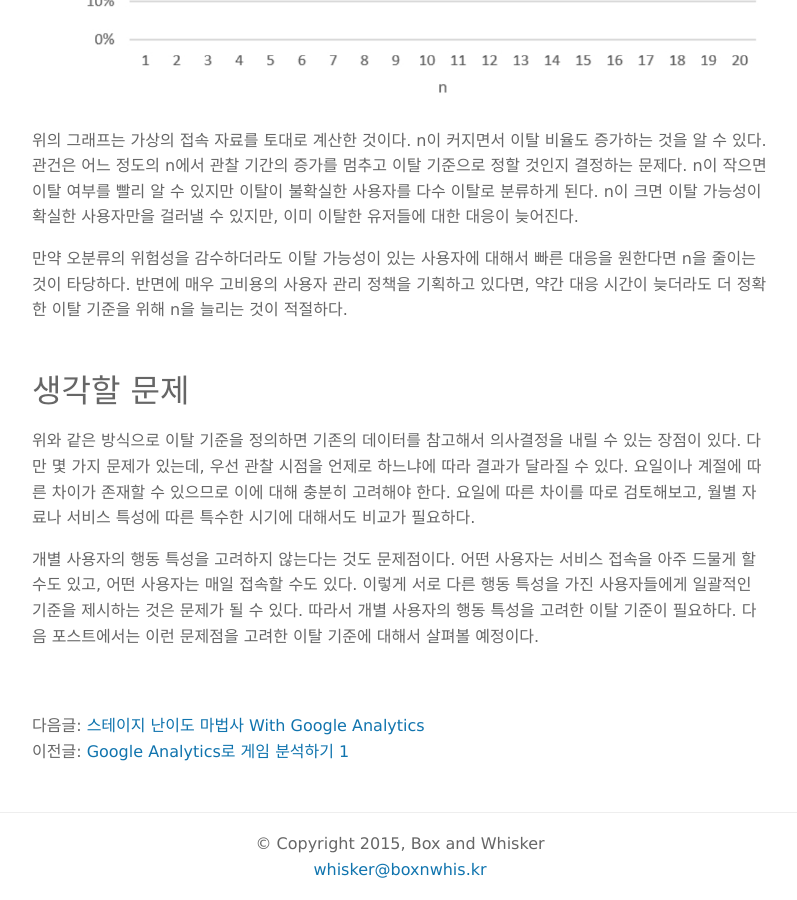
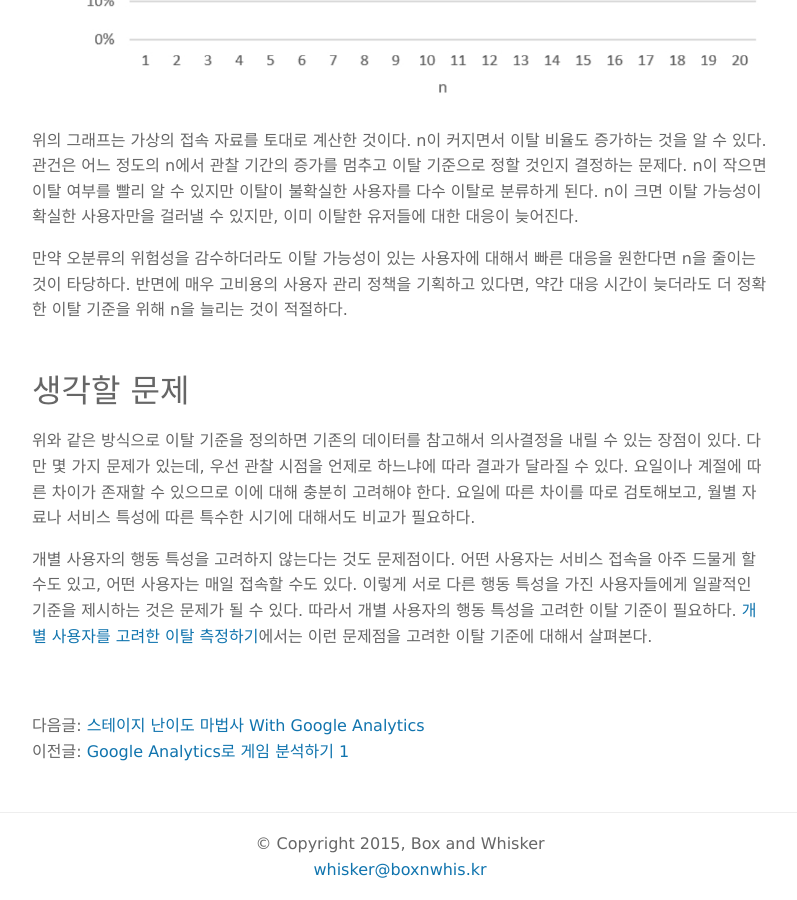
Before and after one commit to boxnwhiskr/boxnwhiskr.github.io, a Jekyll site: the page built from _posts/2014-09-15-make_a_criterion_for_churn.markdown, in a window 1280 px wide and 900 px high, scrolled down 3122 px. Shown: the whole window, without its empty margins (240-1037 px from the left). Built offline with Jekyll 4.4.1, drawn with Linux system fonts in a browser that asks for light colours; nearby versions of some CDN libraries; some web fonts are replaced; formulas are drawn with MathJax 3.

Commit message:
Add the link of the next article

```diff
--- a/_posts/2014-09-15-make_a_criterion_for_churn.markdown
+++ b/_posts/2014-09-15-make_a_criterion_for_churn.markdown
@@ -55,4 +55,4 @@ date: 2014-09-15
 
 위와 같은 방식으로 이탈 기준을 정의하면 기존의 데이터를 참고해서 의사결정을 내릴 수 있는 장점이 있다. 다만 몇 가지 문제가 있는데, 우선 관찰 시점을 언제로 하느냐에 따라 결과가 달라질 수 있다. 요일이나 계절에 따른 차이가 존재할 수 있으므로 이에 대해 충분히 고려해야 한다. 요일에 따른 차이를 따로 검토해보고, 월별 자료나 서비스 특성에 따른 특수한 시기에 대해서도 비교가 필요하다.
 
-개별 사용자의 행동 특성을 고려하지 않는다는 것도 문제점이다. 어떤 사용자는 서비스 접속을 아주 드물게 할 수도 있고, 어떤 사용자는 매일 접속할 수도 있다. 이렇게 서로 다른 행동 특성을 가진 사용자들에게 일괄적인 기준을 제시하는 것은 문제가 될 수 있다. 따라서 개별 사용자의 행동 특성을 고려한 이탈 기준이 필요하다. 다음 포스트에서는 이런 문제점을 고려한 이탈 기준에 대해서 살펴볼 예정이다.
+개별 사용자의 행동 특성을 고려하지 않는다는 것도 문제점이다. 어떤 사용자는 서비스 접속을 아주 드물게 할 수도 있고, 어떤 사용자는 매일 접속할 수도 있다. 이렇게 서로 다른 행동 특성을 가진 사용자들에게 일괄적인 기준을 제시하는 것은 문제가 될 수 있다. 따라서 개별 사용자의 행동 특성을 고려한 이탈 기준이 필요하다. [개별 사용자를 고려한 이탈 측정하기](http://boxnwhis.kr/2014/11/11/measure_churn_for_individual_users.html)에서는 이런 문제점을 고려한 이탈 기준에 대해서 살펴본다.
```
